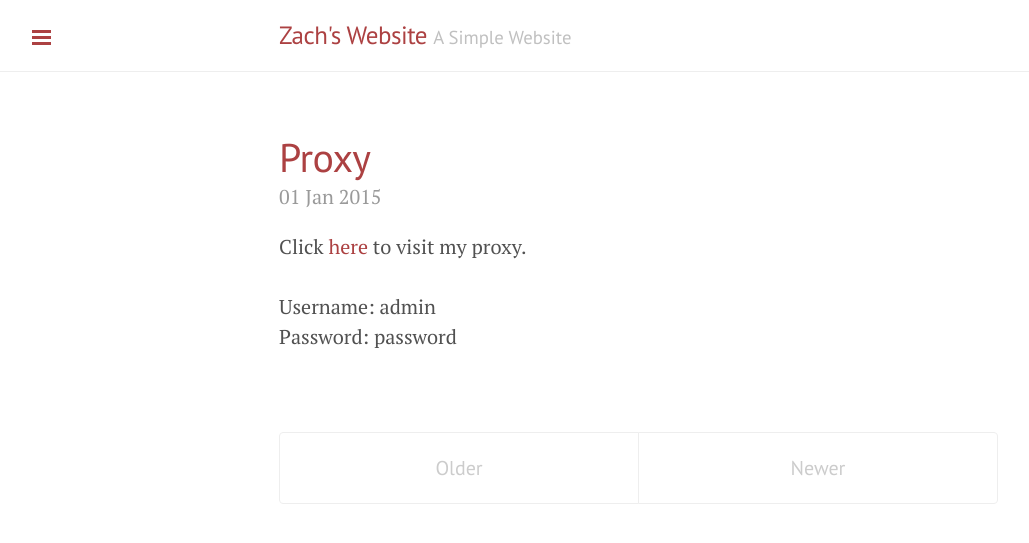
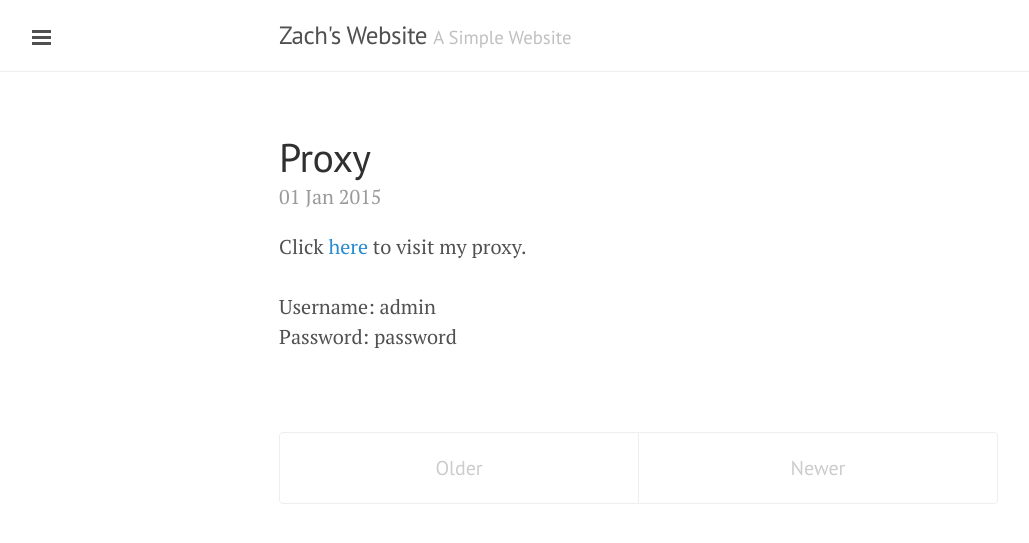
Before and after one commit to panzarino/panzarino.github.io, a Jekyll site: the page built from index.html, in a window 1280 px wide. Shown: the top 543 px of the page, without its empty margins (1-1030 px from the left). Built offline with Jekyll 4.4.1, drawn with Linux system fonts in a browser that asks for light colours; Markdown is read by kramdown in place of the engine named in the settings; the list of posts is cut into pages by our own code.

Commit message:
Update default.html

```diff
--- a/_layouts/default.html
+++ b/_layouts/default.html
@@ -3,7 +3,7 @@
 
   {% include head.html %}
 
-  <body class="theme-base-08">
+  <body class="">
 
     {% include sidebar.html %}
 
```
